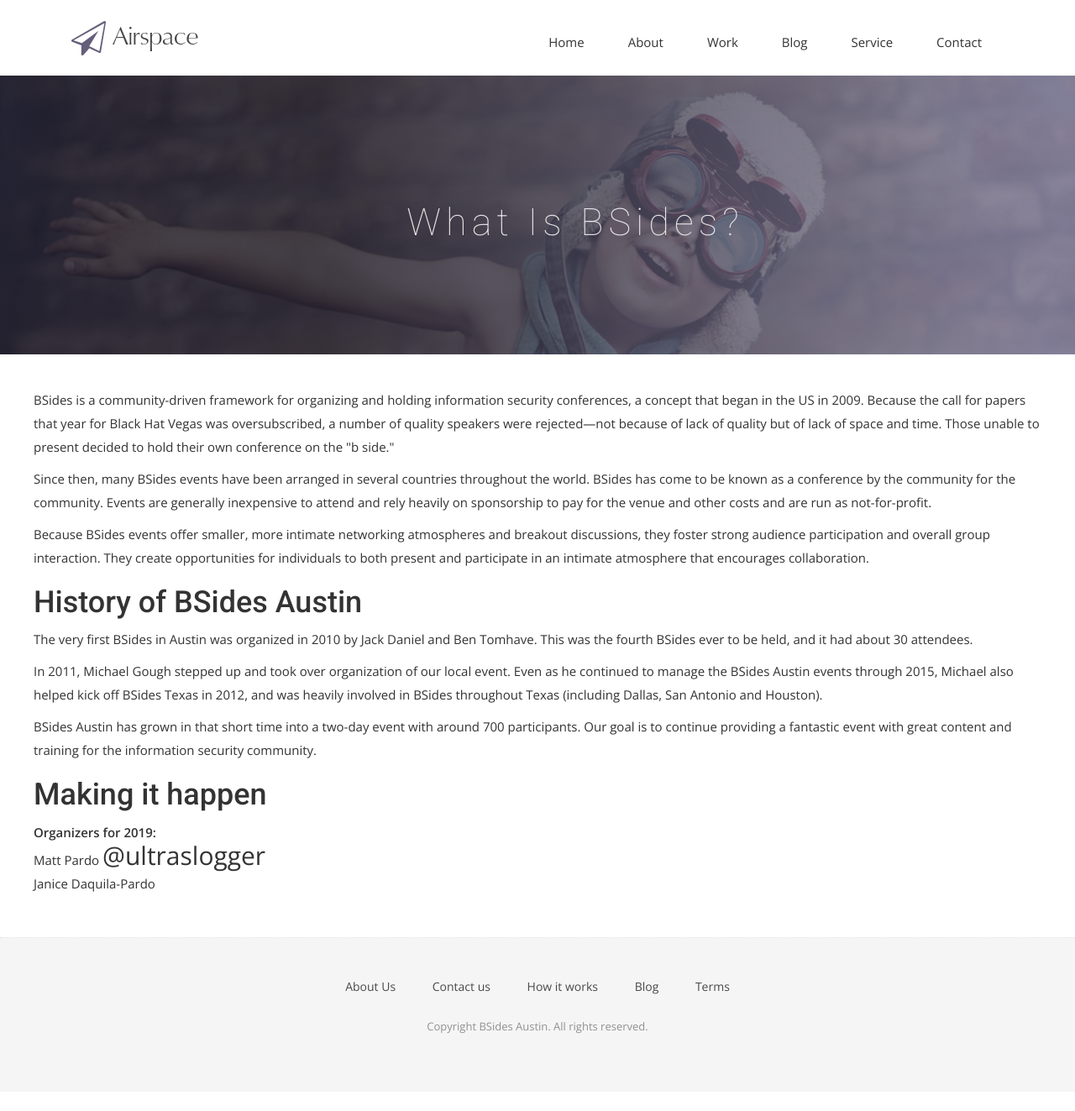
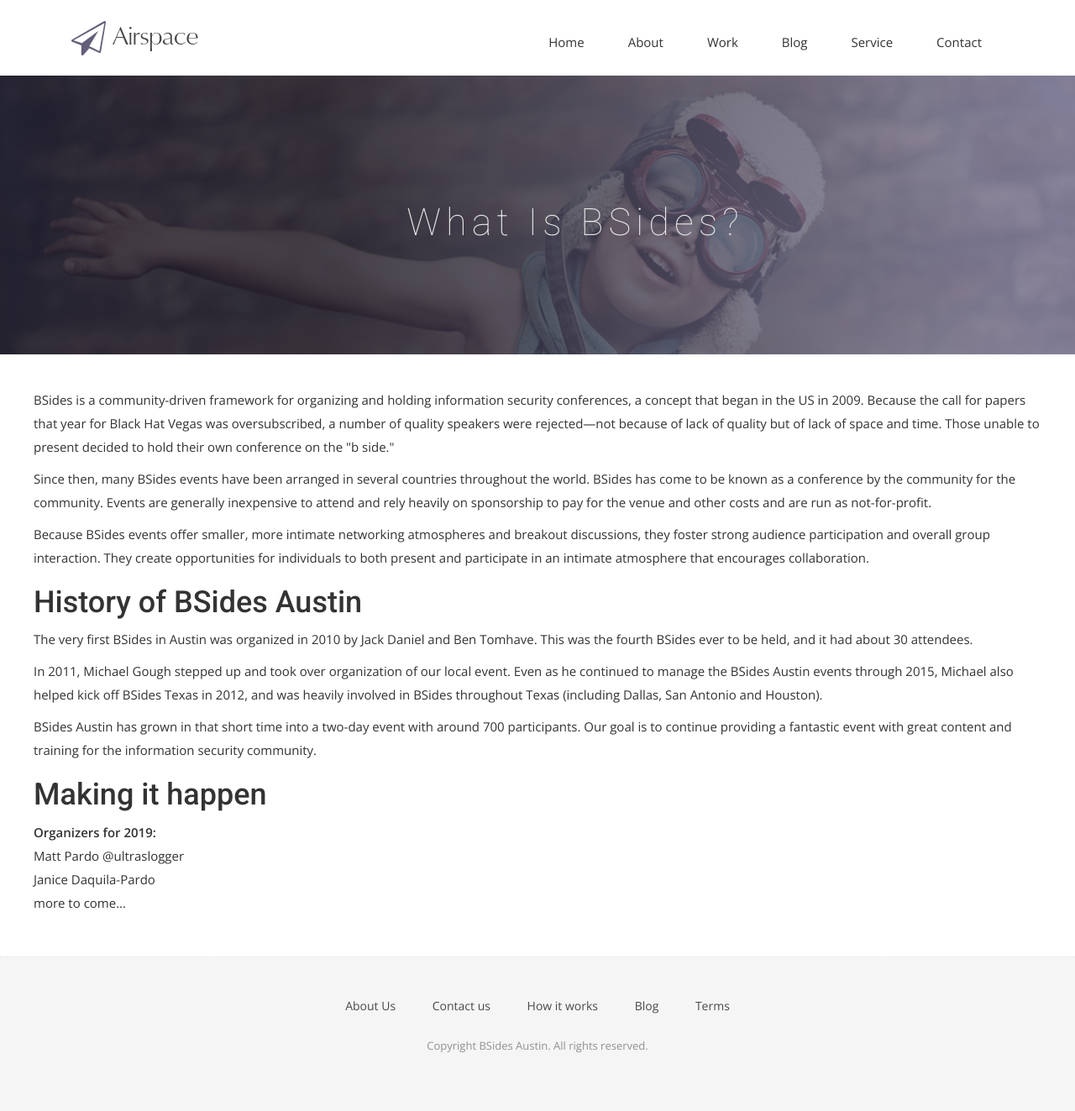
Before and after one commit to bsidesaustin/test, a Jekyll site: the page built from about.html, in a window 1280 px wide. Shown: the whole page at 84% size. Built offline with Jekyll 4.4.1, drawn with Linux system fonts in a browser that asks for light colours; nearby versions of some CDN libraries; some web fonts are replaced; before the commit the page ends 1300 px from its top, so only the background shows below that.

Commit message:
Update about.html

```diff
--- a/about.html
+++ b/about.html
@@ -25,15 +25,16 @@
 <p>Since then, many BSides events have been arranged in several countries throughout the world. BSides has come to be known as a conference by the community for the community. Events are generally inexpensive to attend and rely heavily on sponsorship to pay for the venue and other costs and are run as not-for-profit.</p>
 <p>Because BSides events offer smaller, more intimate networking atmospheres and breakout discussions, they foster strong audience participation and overall group interaction. They create opportunities for individuals to both present and participate in an intimate atmosphere that encourages collaboration.</p>
 
-           <h1>History of BSides Austin</h1>
+<h1>History of BSides Austin</h1>
 <p>The very first BSides in Austin was organized in 2010 by Jack Daniel and Ben Tomhave. This was the fourth BSides ever to be held, and it had about 30 attendees.</p>
 <p>In 2011, Michael Gough stepped up and took over organization of our local event. Even as he continued to manage the BSides Austin events through 2015, Michael also helped kick off BSides Texas in 2012, and was heavily involved in BSides throughout Texas (including Dallas, San Antonio and Houston).</p>
 <p>BSides Austin has grown in that short time into a two-day event with around 700 participants. Our goal is to continue providing a fantastic event with great content and training for the information security community.</p>
 <h1>Making it happen</h1>
 <p><strong>Organizers for 2019:</strong>
  <br>
-  Matt Pardo <a href="https://twitter.com/ultraslogger">@ultraslogger</a><br>
+  Matt Pardo @ultraslogger<br>
   Janice Daquila-Pardo<br>
+  more to come...
 
   </p>
 
```
